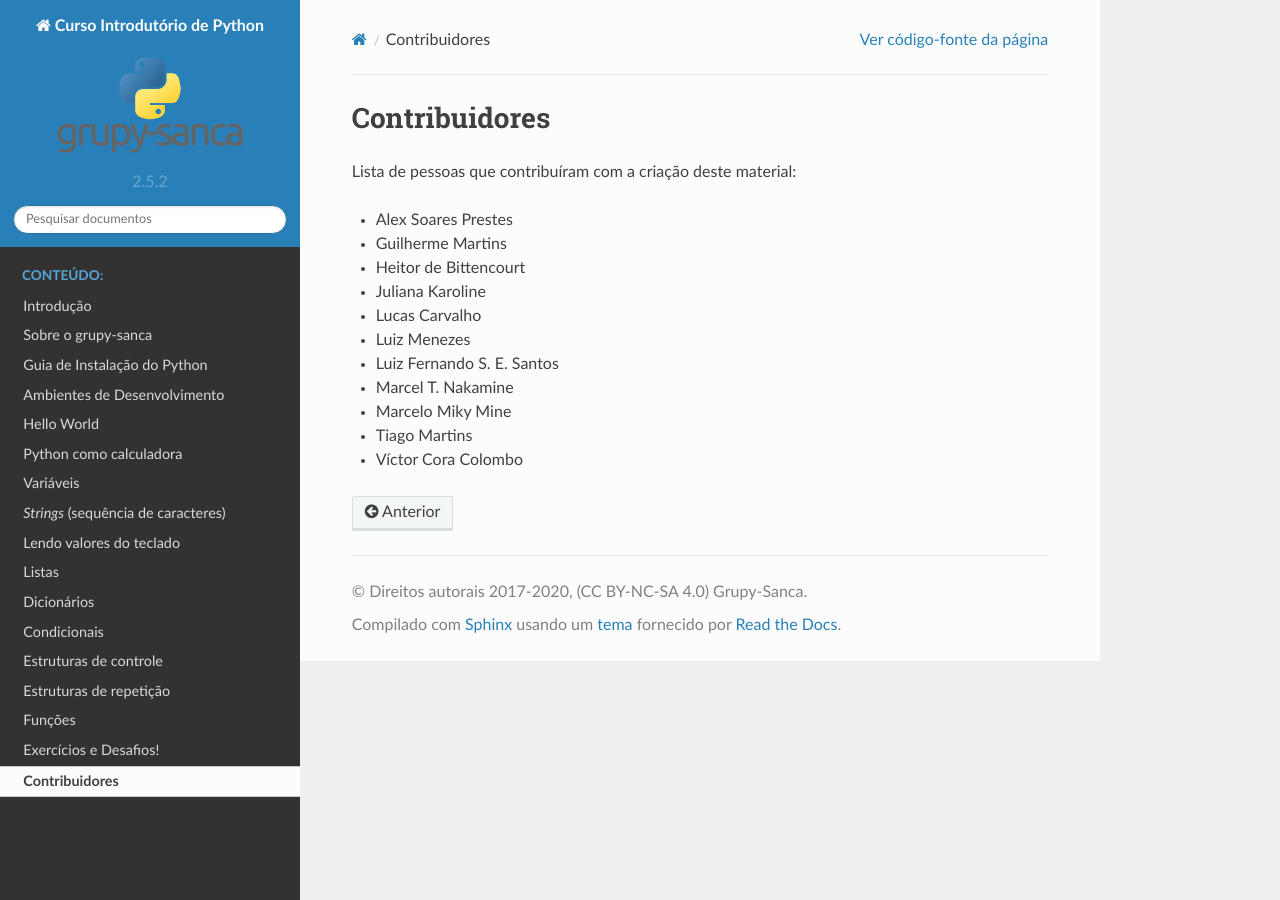
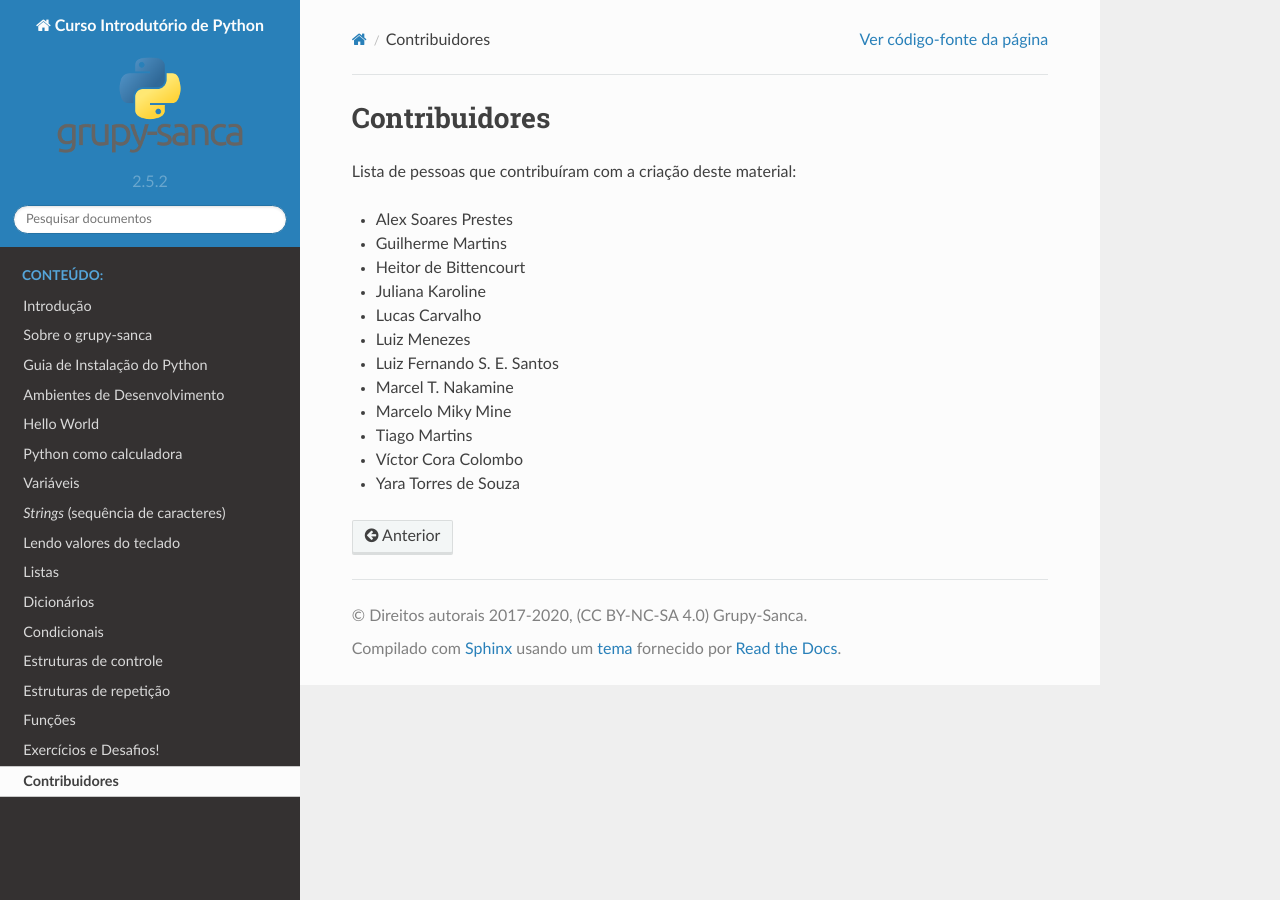
Before and after one commit to grupy-sanca/curso-python, a Sphinx documentation site: the page built from source/contribuidores.rst, in a window 1280 px wide. Built offline with Sphinx 7.4.7 and the Read the Docs theme 2.0.0, drawn with Linux system fonts in a browser that asks for light colours.

Commit message:
add myself to contribuidores

```diff
--- a/source/contribuidores.rst
+++ b/source/contribuidores.rst
@@ -14,3 +14,4 @@ Lista de pessoas que contribuíram com a criação deste material:
 - Marcelo Miky Mine
 - Tiago Martins
 - Víctor Cora Colombo
+- Yara Torres de Souza
```
